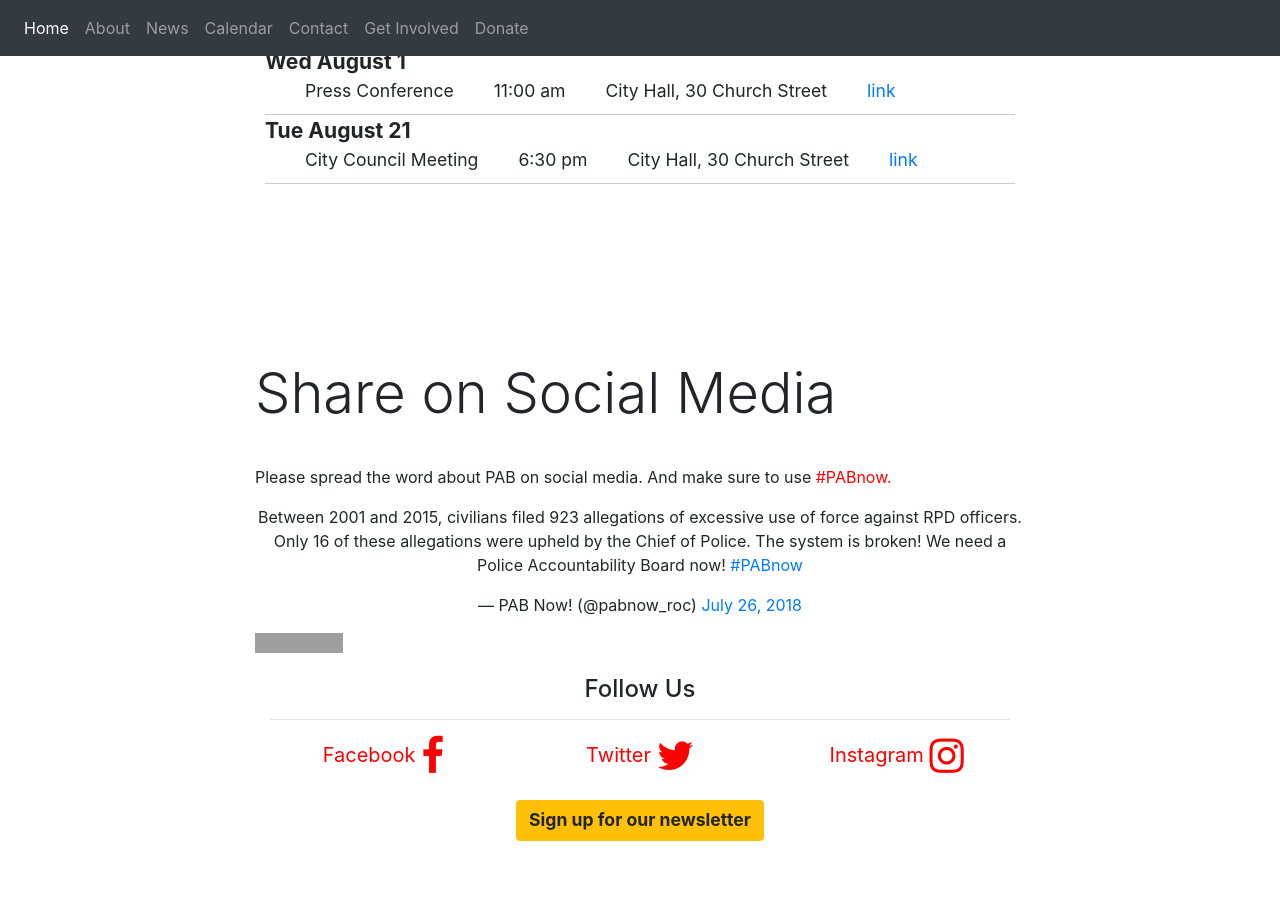
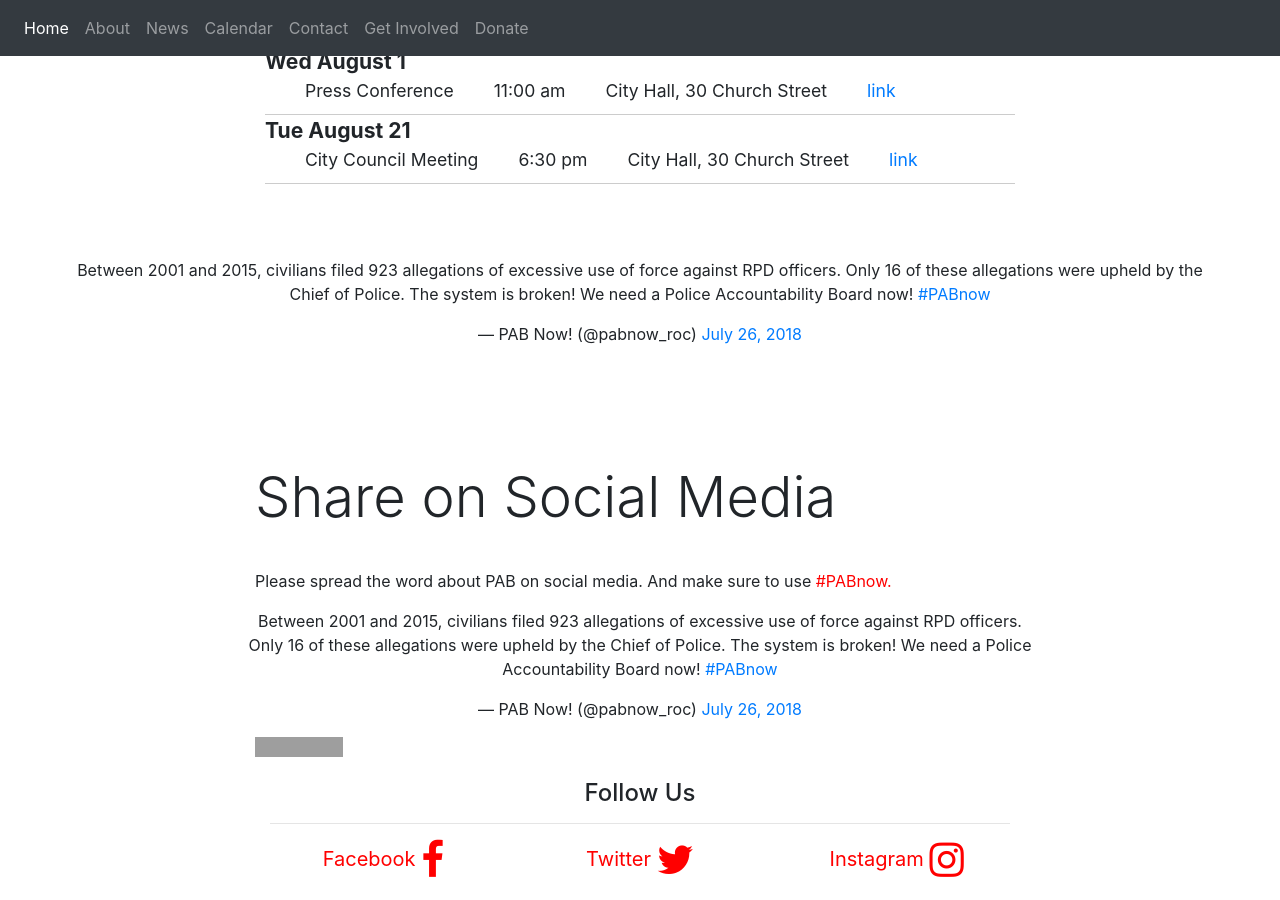
Before and after one commit to chrisbarilla/chrisbarilla.github.io, a Jekyll site: the page built from index.html, in a window 1280 px wide and 900 px high, scrolled down 1571 px. Built offline with Jekyll 4.4.1, drawn with Linux system fonts in a browser that asks for light colours; nearby versions of some CDN libraries; comment, search, counter and statistics services are not loaded; grey boxes are pictures that could not be loaded.

Commit message:
Update index.html

```diff
--- a/index.html
+++ b/index.html
@@ -104,13 +104,24 @@ title: PAB
       </div>
 
 
+      <div class="container">
+        <!-- Example row of columns -->
+        <div class="row justify-content-center">
+		 <blockquote class="twitter-tweet" style="text-align: center" data-lang="en"><p lang="en" dir="ltr">Between 2001 and 2015, civilians filed 923 allegations of excessive use of force against RPD officers. Only 16 of these allegations were upheld by the Chief of Police. The system is broken! We need a Police Accountability Board now! <a href="https://twitter.com/hashtag/PABnow?src=hash&amp;ref_src=twsrc%5Etfw">#PABnow</a></p>&mdash; PAB Now! (@pabnow_roc) <a href="https://twitter.com/pabnow_roc/status/1022578369567842309?ref_src=twsrc%5Etfw">July 26, 2018</a></blockquote>
+<script async src="https://platform.twitter.com/widgets.js" charset="utf-8"></script>
+ 	 </div>
+      </div>
+
+
       <div class="jumbotron">
         <div style="width: 100%; max-width: 800px;" class="container social-media-section">
           <h1 class="display-4">Share on Social Media</h1>
           <p>Please spread the word about PAB on social media. And make sure to use <span style="color: red;">#PABnow.</span></p>
+                  <div class="row justify-content-center">
 
 	 <blockquote class="twitter-tweet" style="text-align: center" data-lang="en"><p lang="en" dir="ltr">Between 2001 and 2015, civilians filed 923 allegations of excessive use of force against RPD officers. Only 16 of these allegations were upheld by the Chief of Police. The system is broken! We need a Police Accountability Board now! <a href="https://twitter.com/hashtag/PABnow?src=hash&amp;ref_src=twsrc%5Etfw">#PABnow</a></p>&mdash; PAB Now! (@pabnow_roc) <a href="https://twitter.com/pabnow_roc/status/1022578369567842309?ref_src=twsrc%5Etfw">July 26, 2018</a></blockquote>
 <script async src="https://platform.twitter.com/widgets.js" charset="utf-8"></script>
+ 	 </div>
 
           <iframe src="https://www.facebook.com/plugins/share_button.php?href=https%3A%2F%2Fdevelopers.facebook.com%2Fdocs%2Fplugins%2F&layout=button_count&size=small&mobile_iframe=true&width=88&height=20&appId" width="88" height="20" style="border:none;overflow:hidden" scrolling="no" frameborder="0" allowTransparency="true" allow="encrypted-media"></iframe>
           </p>
```
